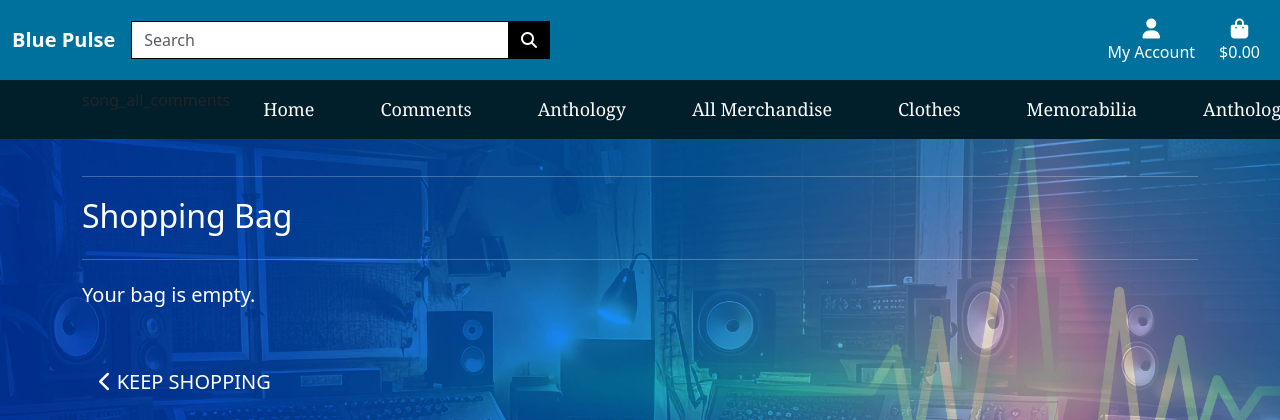
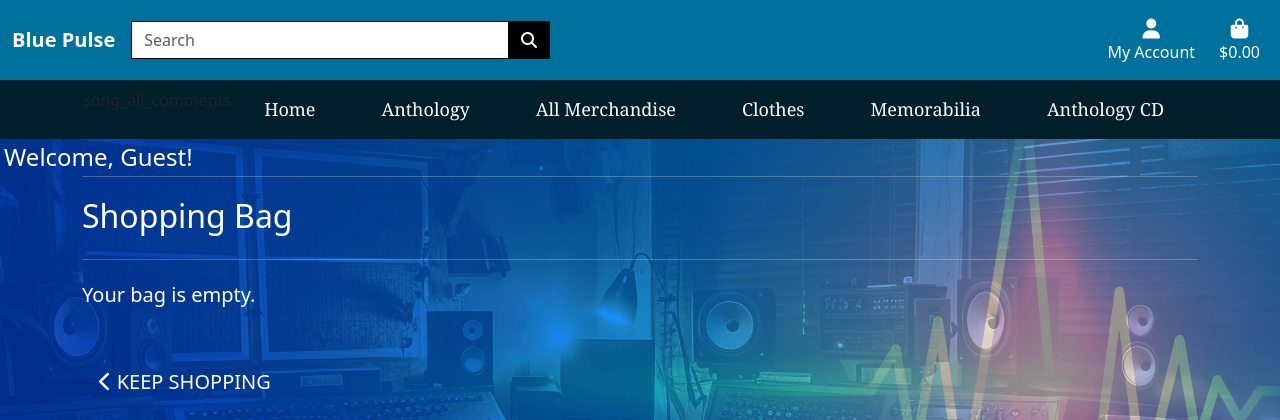
Before and after one commit to Shaga-Matula/blue-pulse-band-dev, a Django app: page /view_bag in a window 1280 px wide. Shown: the top 420 px of the page. Run offline with Django 3.2, Linux system fonts and the light colour scheme; some libraries are stand-ins or nearby versions.

Commit message:
fix bug welcome

```diff
--- a/templates/base.html
+++ b/templates/base.html
@@ -135,9 +135,11 @@
                         <li class="nav-item second-navbar-li">
                             <a class="nav-link" aria-current="page" href="{% url 'home' %}">Home</a>
                         </li>
+                        {% if request.user.is_authenticated %}
                         <li class="nav-item second-navbar-li">
                             <a class="nav-link" aria-current="page" href="{% url 'song_all_comments' %}">Comments</a>
                         </li>
+                        {% endif %}
                         <li class="nav-item second-navbar-li">
                             <a class="nav-link" aria-current="page" href="{% url 'song_list' %}">Anthology</a>
                         </li>
@@ -159,9 +161,16 @@
             </div>
         </nav>
         {% load account %}
-        {% if request.user.is_authenticated %}
-        <h4 class="align-items-center text-white p-1">Welcome, {{ user }}!</h4>
-        {% endif %}
+
+        <div class="d-none d-sm-block"> <!-- Hide on small screens -->
+            {% if request.user.is_authenticated %}
+            <h4 class="align-items-center text-white p-1">Welcome, {{ user }}!</h4>
+            {% else %}
+            <h4 class="align-items-center text-white p-1">Welcome, Guest!</h4>
+            {% endif %}
+        </div>
+
+
     </header>
     <!-- Messages alert area -->
     {% if messages %}
```
